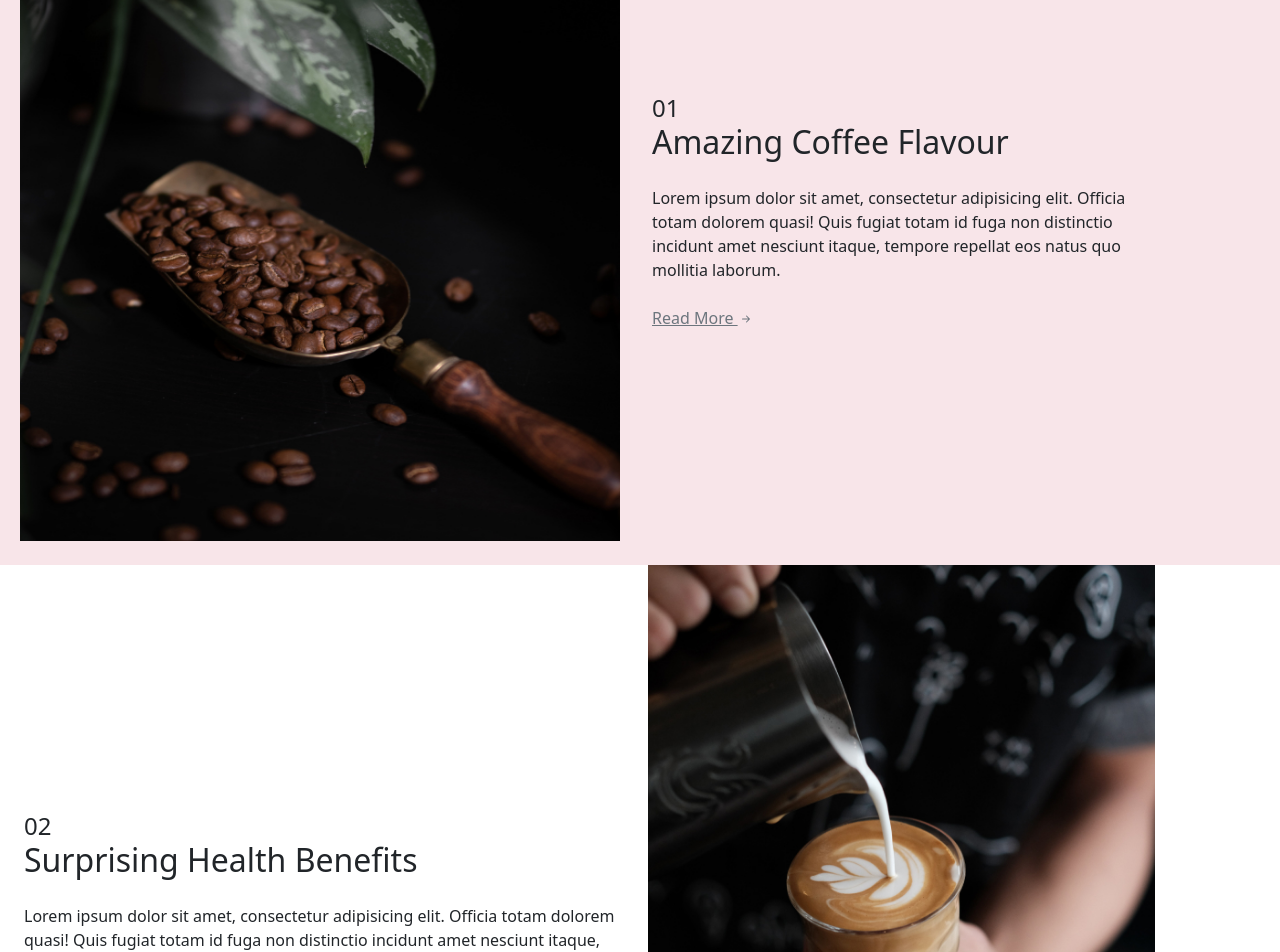
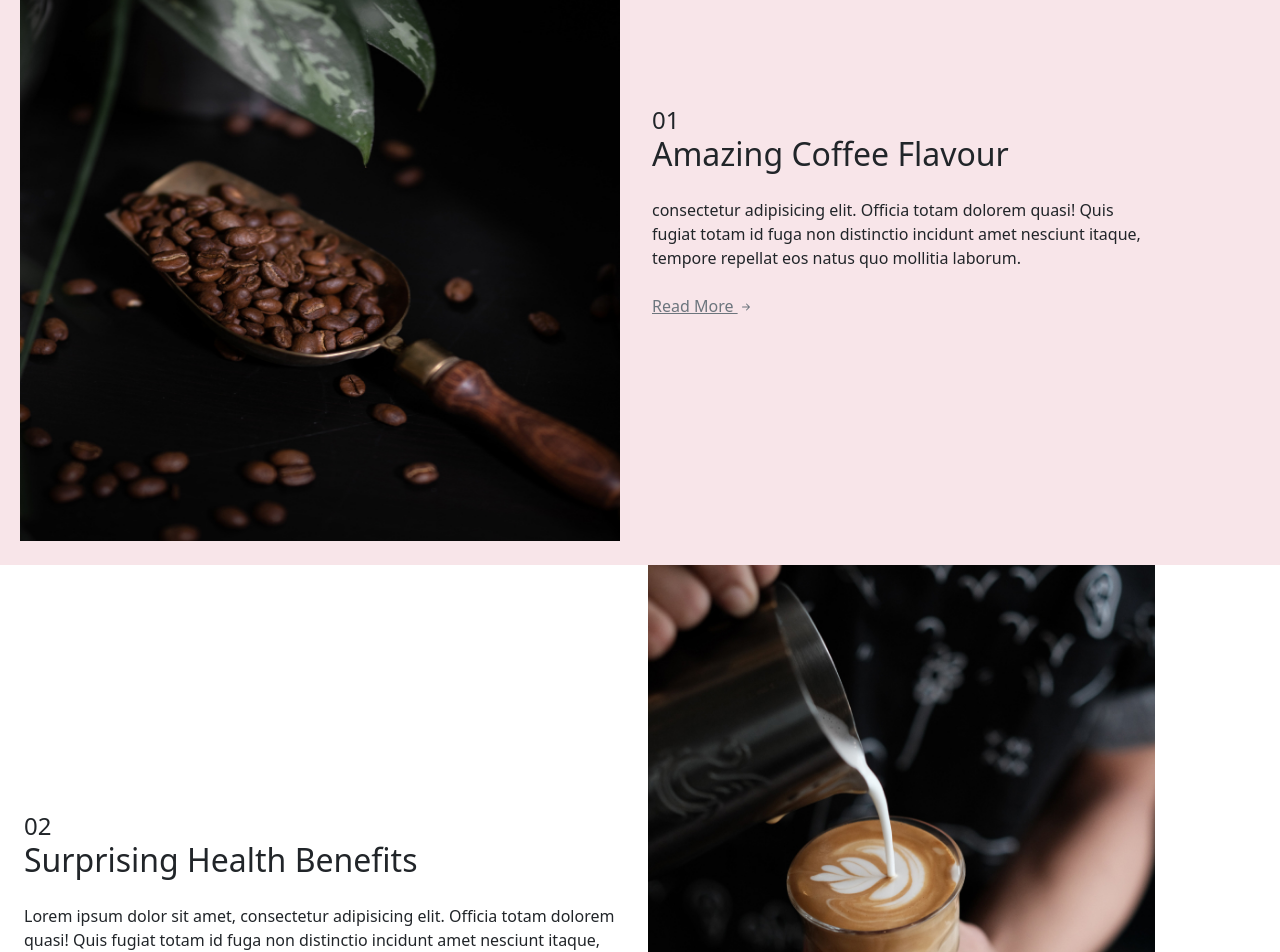
Before and after one commit to PratviNavapara/redux-demo, a React (Create React App) app: page / in a window 1280 px wide. Shown: the part 835-1787 px from the top of the page. Built offline with nearby package versions, Linux system fonts and the light colour scheme.

Commit message:
last commit

```diff
--- a/src/App.js
+++ b/src/App.js
@@ -275,10 +275,9 @@ const App = () => {
               <span className="h4">01</span>
               <h1 className="h2 mb-4 fw-light">Amazing Coffee Flavour</h1>
               <p className="  mb-4 fw-ligher ">
-                Lorem ipsum dolor sit amet, consectetur adipisicing elit.
-                Officia totam dolorem quasi! Quis fugiat totam id fuga non
-                distinctio incidunt amet nesciunt itaque, tempore repellat eos
-                natus quo mollitia laborum.
+                consectetur adipisicing elit. Officia totam dolorem quasi! Quis
+                fugiat totam id fuga non distinctio incidunt amet nesciunt
+                itaque, tempore repellat eos natus quo mollitia laborum.
               </p>
               <a href="#" className="text-secondary">
                 Read More <i className="bi bi-arrow-right-short"></i>
```
